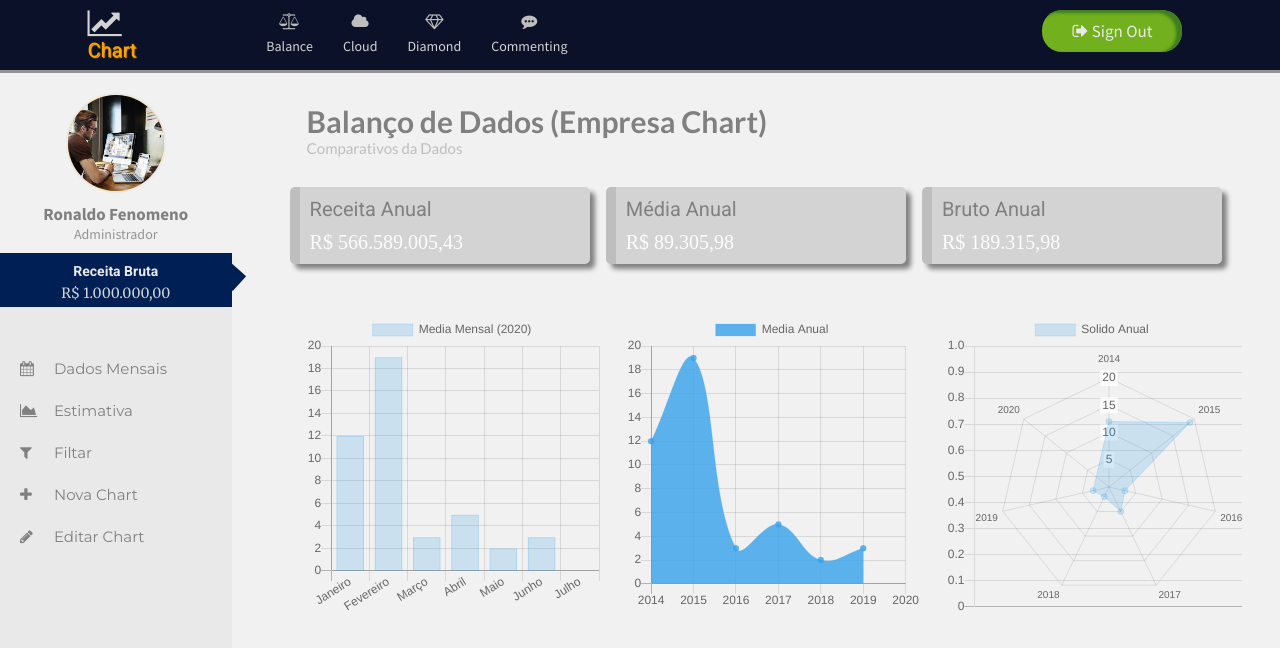
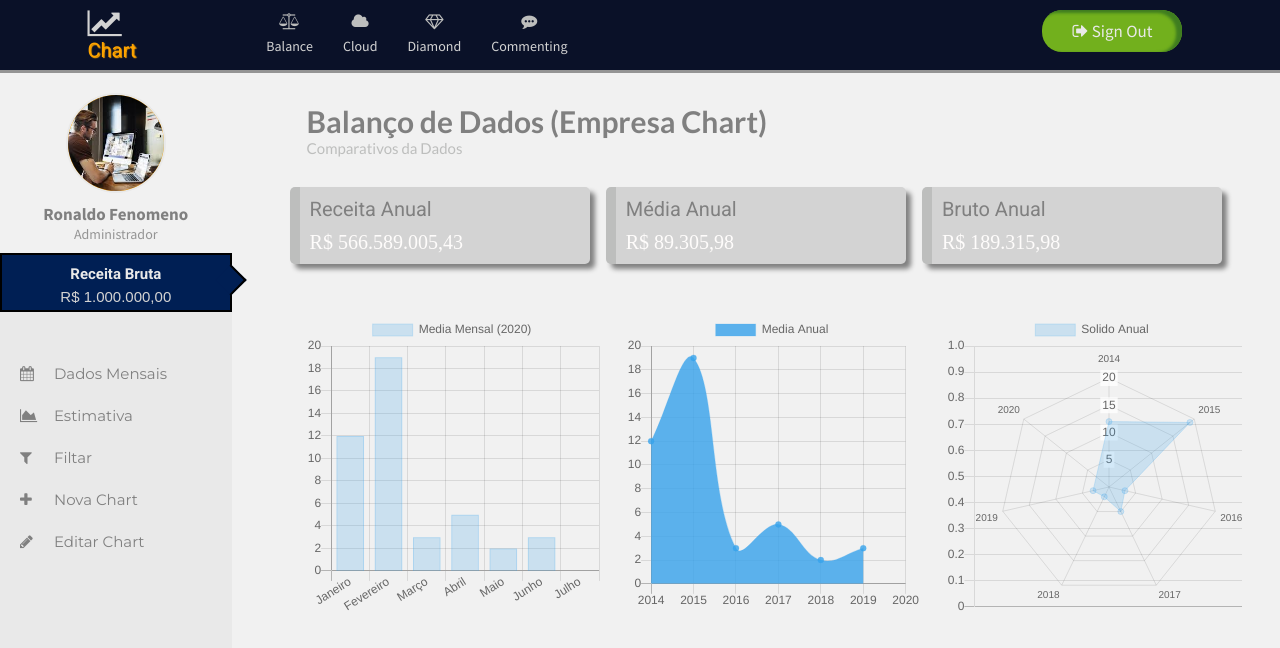
Before and after one commit to WelderMileu/dashboard, a plain HTML site: page index.html in a window 1280 px wide. Drawn offline with nearby package versions, Linux system fonts and the light colour scheme; a web font is replaced by a local one.

Commit message:
Estilizando a nossa classe saldo

```diff
--- a/style.css
+++ b/style.css
@@ -149,12 +149,13 @@ a {
 	width: 100%;
 	padding: 5px;
 	margin-right: 0px;
-	font-size: 14px;
+	font-size: 15px;
 	color:var(--scale05);
 	font-weight: normal;
 	background-color: var(--color02);
 	position: relative;
-	font-family: var(--font06);
+	font-family: var(--font03);
+	border:2px solid black;
 }
 
 .menu .user .saldo:before {
@@ -163,9 +164,11 @@ a {
 	width: 20px;
 	height: 20px;
 	background-color: var(--color02);
-	right: -10px;
+	right: -12px;
 	top:14px;
-	transform: rotate(222deg);
+	transform: rotate(225deg);
+	border-left:2px solid black;
+	border-bottom:2px solid black;
 }
 
 .menu .user .saldo p {
```
